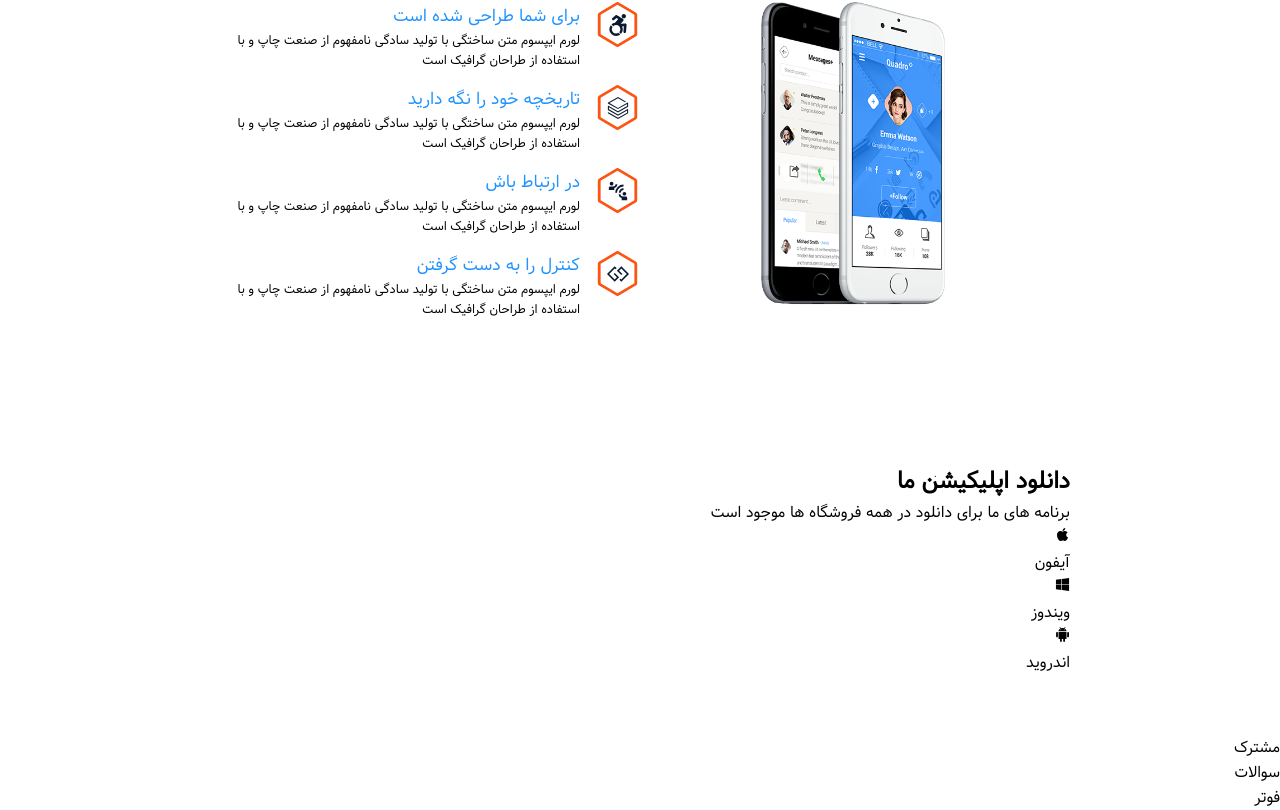
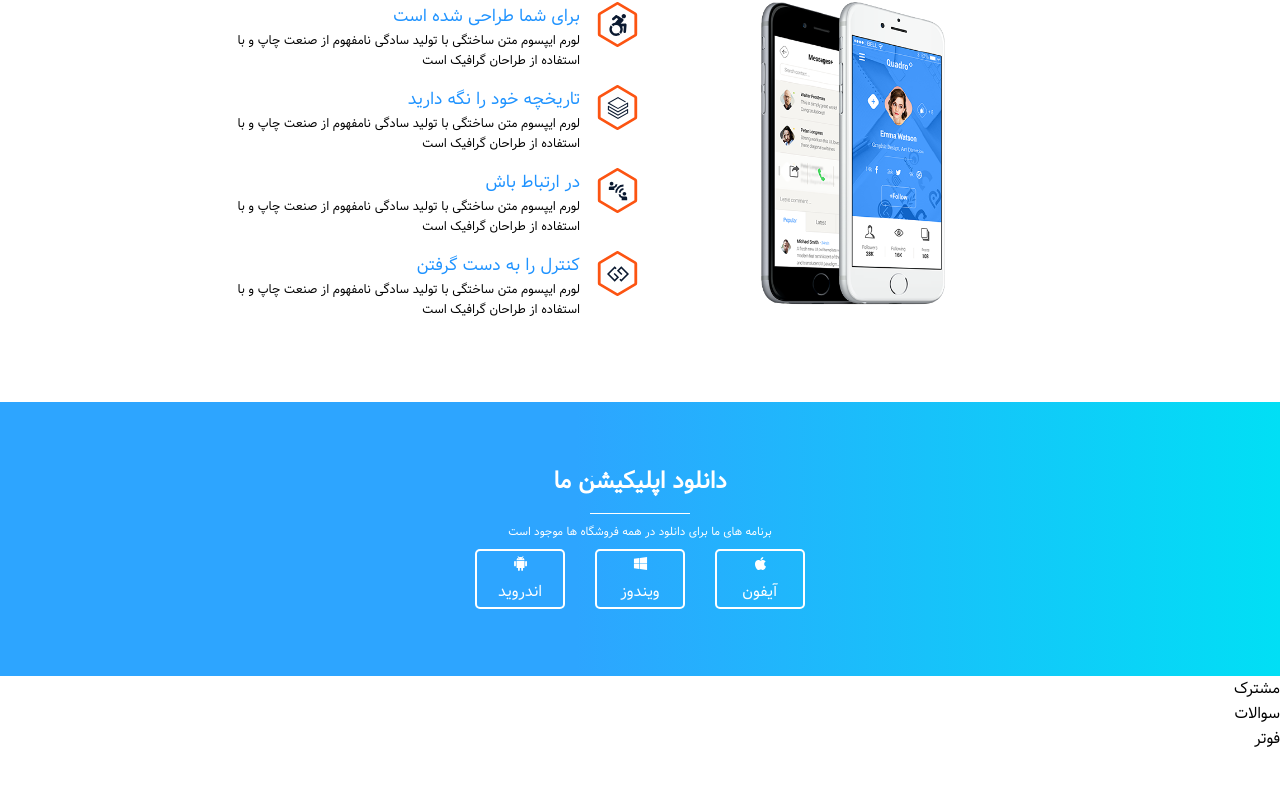
Before and after one commit to alishahi7645/UI-social-project, a React (Create React App) app: page / in a window 1280 px wide. Shown: the part 1004-1814 px from the top of the page. After the commit the page ends 1755 px from the top, so only its background shows below. Built offline with nearby package versions, Linux system fonts and the light colour scheme.

Commit message:
end styling download

```diff
--- a/src/components/download/Download.css
+++ b/src/components/download/Download.css
@@ -0,0 +1,39 @@
+#download {
+  background: linear-gradient(
+    90deg,
+    rgba(45, 165, 255, 1) 45%,
+    rgba(1, 223, 245, 1) 100%
+  );
+  text-align: center;
+  color: #fff;
+}
+.download-title h2{
+    position: relative;
+    padding-bottom: 1.5rem;
+}
+.download-title h2::before{
+    content: '';
+    position: absolute;
+    width: 100px;
+    height: 1px;
+    background: #fff;
+    bottom: 8px;
+    right: 50%;
+    transform: translateX(50%);
+}
+.download-title p{
+    font-size: 11px;
+}
+.download-apps{
+    display: flex;
+    align-items: center;
+    justify-content: center;
+}
+.download-apps .download-app{
+    width: 6rem;
+    padding: 0.2rem;
+    border: 2px solid #fff;
+    margin: 0.5rem 1rem;
+    font-size: 1rem;
+    border-radius: 5px;
+}
--- a/src/components/download/Download.js
+++ b/src/components/download/Download.js
@@ -1,6 +1,7 @@
 import React from 'react';
 import {FaApple , FaWindows} from 'react-icons/fa';
 import {GrAndroid} from 'react-icons/gr';
+import './Download.css'
 
 function Download() {
   return (
@@ -10,7 +11,7 @@ function Download() {
           <h2>دانلود اپلیکیشن ما</h2>
           <p>برنامه های ما برای دانلود در همه فروشگاه ها موجود است</p>
         </div>
-        <div className="download-apss">
+        <div className="download-apps">
           <div className="download-app">
              <FaApple/>
              <p>آیفون</p>
```
